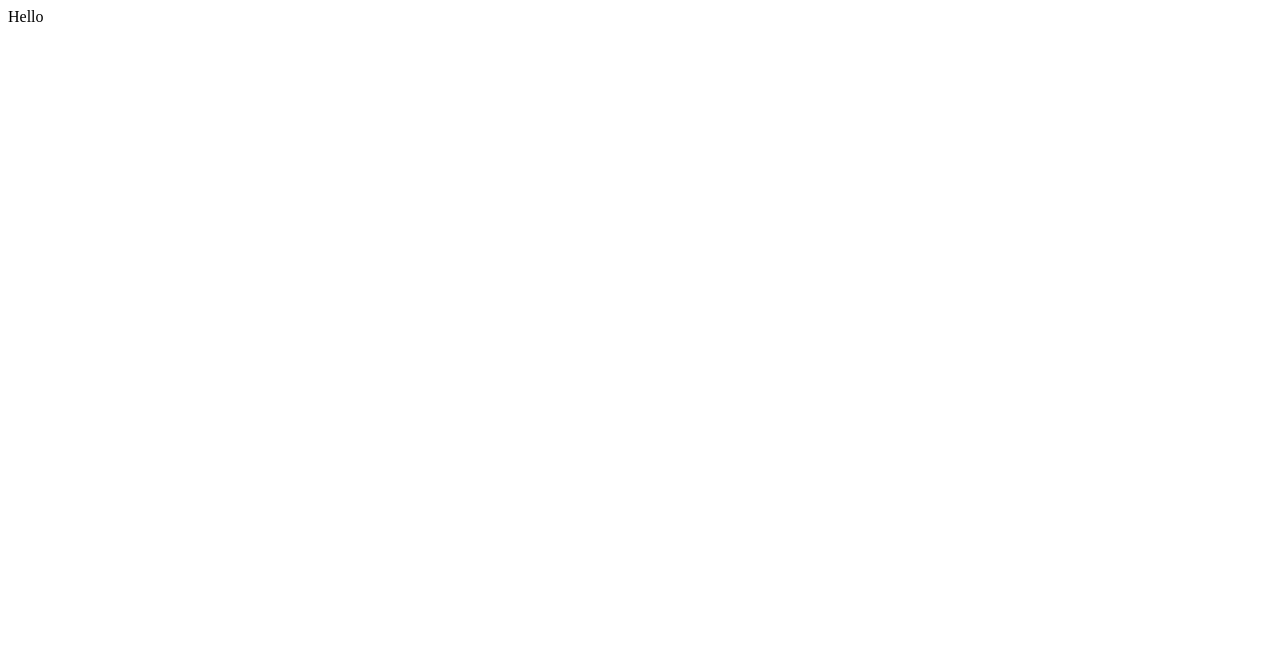
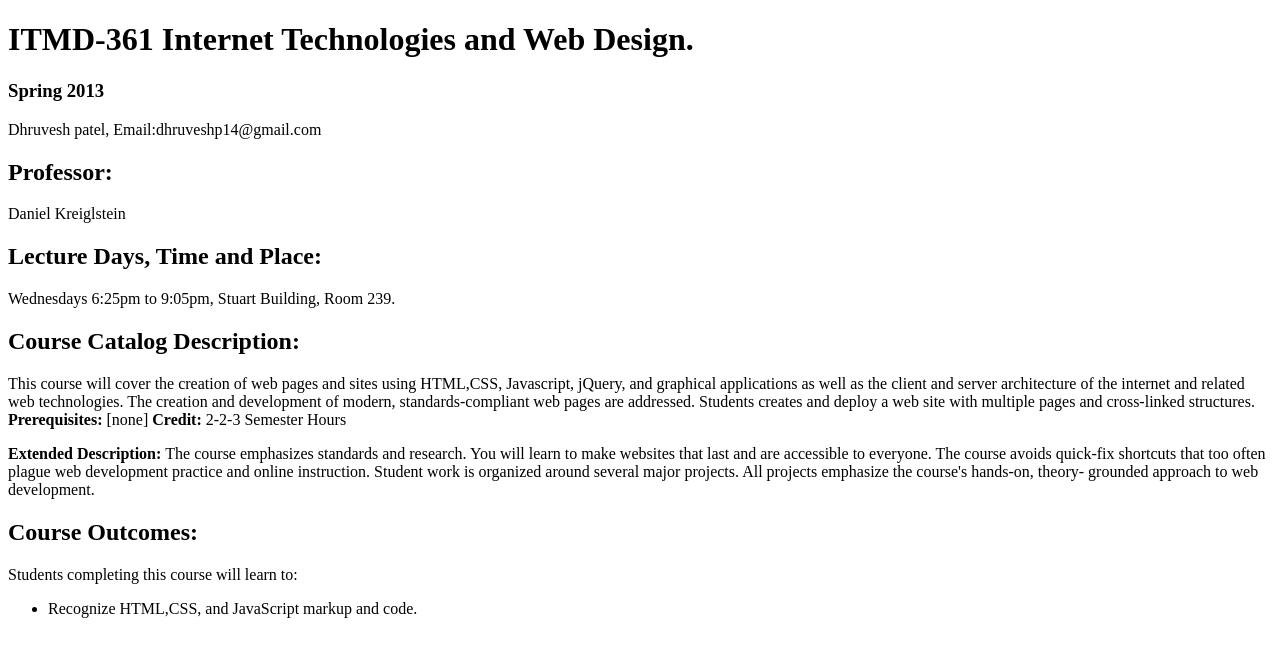
Before and after one commit to dpatel1996/lab1, a plain HTML site: page index.html in a window 1280 px wide. Drawn offline with Linux system fonts and the light colour scheme.

Commit message:
Lab 1 Started
Half way of my lab

```diff
--- a/index.html
+++ b/index.html
@@ -1 +1,38 @@
-<p> Hello </p>
+<!DOCTYPE html>
+<html lang="en">
+<head>
+  <meta charset="UTD-8">
+  <title> ITMD-361 Internet Technologies and Web Design. </title>
+</head>
+<body>
+  <h1> ITMD-361 Internet Technologies and Web Design. </h1>
+  <h3> <strong> Spring 2013 </strong> </h3>
+  <p> Dhruvesh patel, Email:dhruveshp14@gmail.com </p>
+
+  <h2> <strong> Professor: </strong></h2>
+  <p> Daniel Kreiglstein </p>
+
+  <h2><strong> Lecture Days, Time and Place: </strong></h2>
+  <p> Wednesdays 6:25pm to 9:05pm, Stuart Building, Room 239.
+
+  <h2><strong> Course Catalog Description: </strong></h2>
+  <p> This course will cover the creation of web pages and sites
+	  using HTML,CSS, Javascript, jQuery, and graphical applications
+	  as well as the client and server architecture of the internet and
+	  related web technologies. The creation and development of modern,
+	  standards-compliant web pages are addressed. Students creates and
+	  deploy a web site with multiple pages and cross-linked structures.
+	  <strong> Prerequisites: </strong> [none] <strong> Credit: </strong>
+	  2-2-3 Semester Hours </p>
+
+   <p> <strong> Extended Description: </strong> The course emphasizes standards and
+	   research. You will learn to make websites that last and are accessible to everyone.
+	   The course avoids quick-fix shortcuts that too often plague web development practice and
+	   online instruction. Student work is organized around several major projects. All projects
+	   emphasize the course's hands-on, theory- grounded approach to web development.
+
+   <h2><strong> Course Outcomes: </strong> </h2>
+   <p> Students completing this course will learn to: </p>
+   <ul>
+     <li> Recognize HTML,CSS, and JavaScript markup and code.
+   </ul>
```
